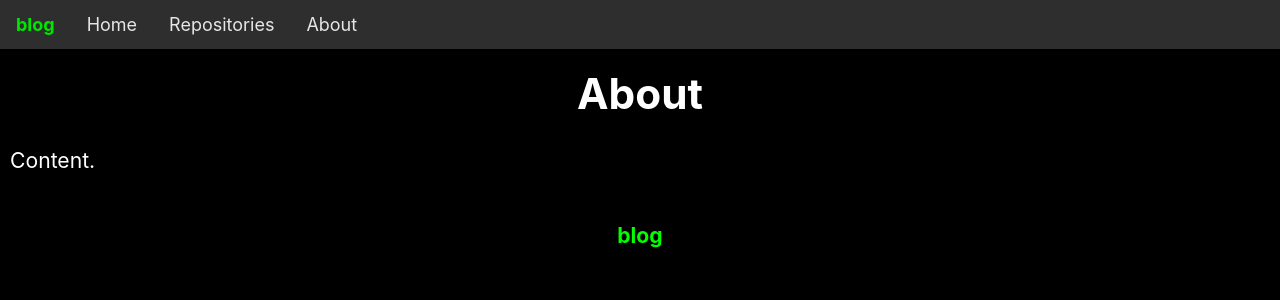
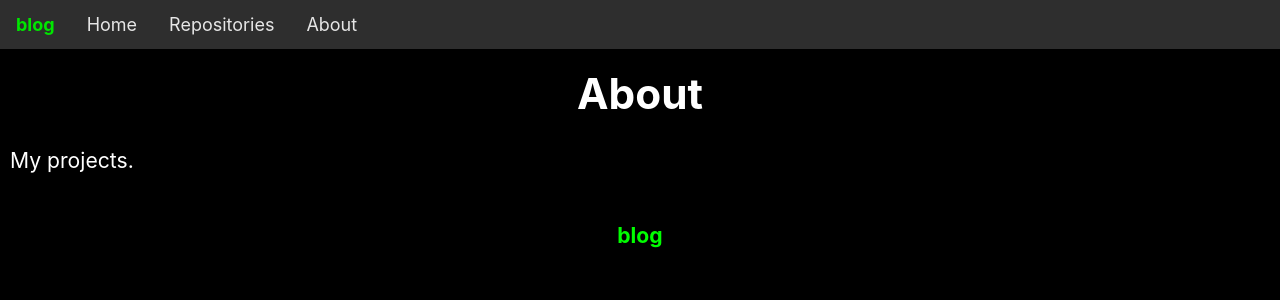
Before and after one commit to Uvacoder/blog-nextra, a Next.js app: page /about in a window 1280 px wide. Shown: the top 300 px of the page. Built offline with nearby package versions, Linux system fonts and the light colour scheme.

Commit message:
About My projects

```diff
--- a/pages/about.js
+++ b/pages/about.js
@@ -5,7 +5,7 @@ export default function About() {
     <>
       <Header title="About"/>
       <div>
-	Content.
+	My projects.
       </div>
     </>
   )
```
